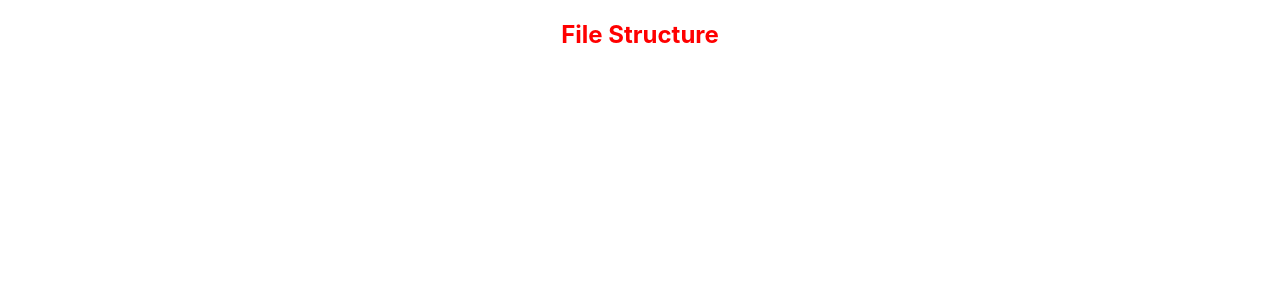
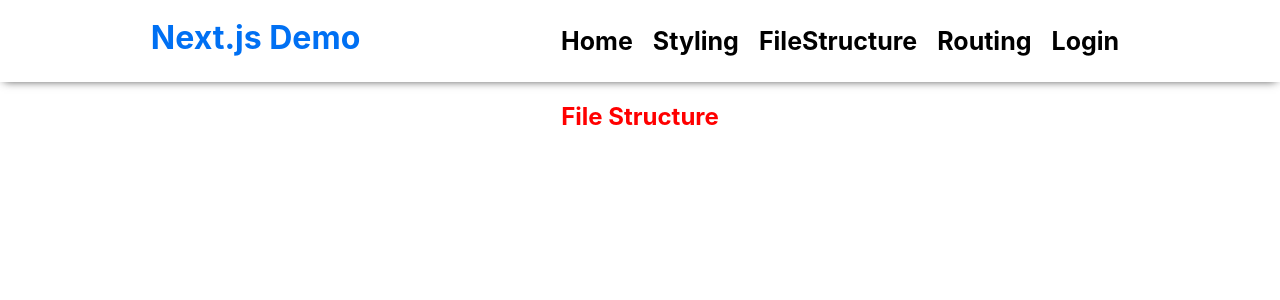
Before and after one commit to Pratham82/nextjs-crash-course, a Next.js app: page /fileStructure in a window 1280 px wide. Shown: the top 300 px of the page. Built offline with nearby package versions, Linux system fonts and the light colour scheme.

Commit message:
refactor: added navbar

```diff
--- a/pages/fileStructure/index.tsx
+++ b/pages/fileStructure/index.tsx
@@ -1,8 +1,10 @@
+import Navbar from '../../components/navbar'
 import styles from './filestructure.module.scss'
 
 export default function FileStructure() {
   return (
     <>
+    <Navbar/>
       <h2 className={styles.title}>File Structure</h2>
     </>
   )
```
Also changed, not shown: pages/login.tsx (+10 -0 lines).
